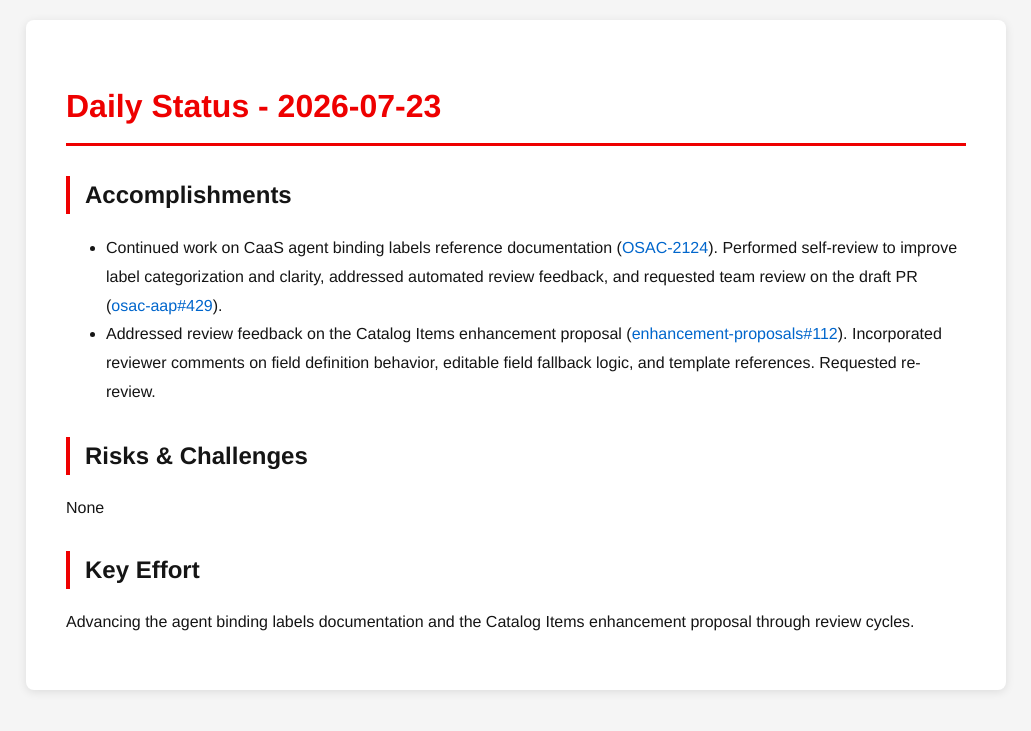
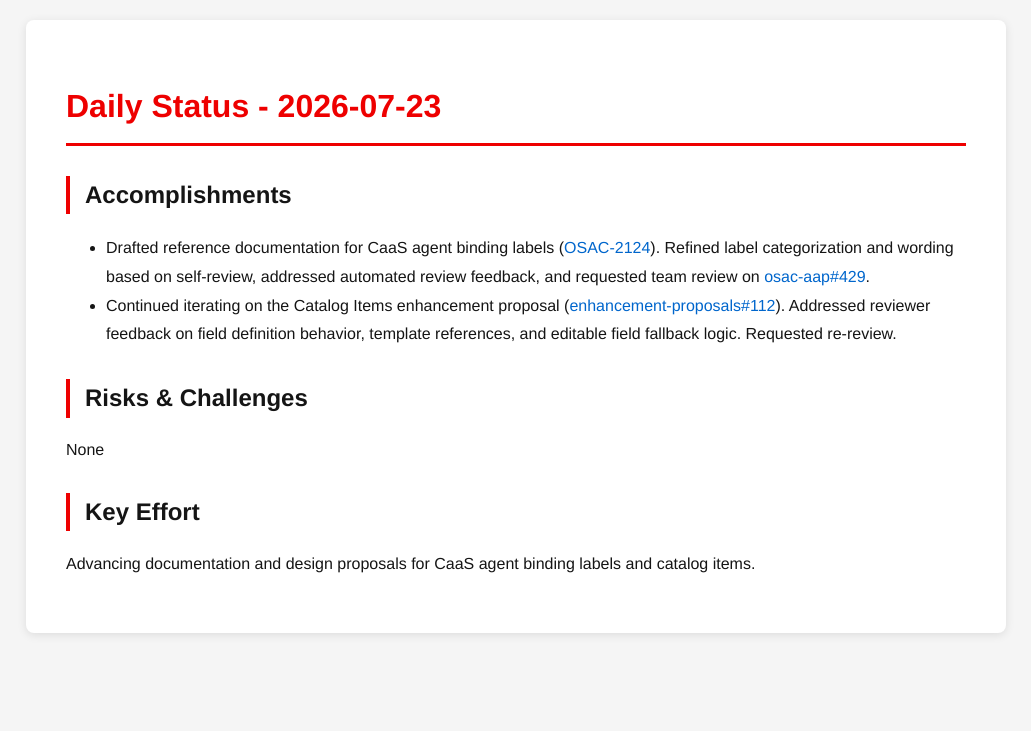
Before and after one commit to tzvatot/daily-status, a Jekyll site: the page built from 2026-07-23.md, in a window 1280 px wide. Shown: the top 731 px of the page, without its empty margins (124-1155 px from the left). Built offline with Jekyll 4.4.1, drawn with Linux system fonts in a browser that asks for light colours.

Commit message:
Daily status update - 2026-07-23

```diff
--- a/2026-07-23.md
+++ b/2026-07-23.md
@@ -7,11 +7,11 @@ date: 2026-07-23
 # Daily Status - 2026-07-23
 
 ## Accomplishments
-- Continued work on CaaS agent binding labels reference documentation ([OSAC-2124](https://redhat.atlassian.net/browse/OSAC-2124)). Performed self-review to improve label categorization and clarity, addressed automated review feedback, and requested team review on the draft PR ([osac-aap#429](https://github.com/osac-project/osac-aap/pull/429)).
-- Addressed review feedback on the Catalog Items enhancement proposal ([enhancement-proposals#112](https://github.com/osac-project/enhancement-proposals/pull/112)). Incorporated reviewer comments on field definition behavior, editable field fallback logic, and template references. Requested re-review.
+- Drafted reference documentation for CaaS agent binding labels ([OSAC-2124](https://redhat.atlassian.net/browse/OSAC-2124)). Refined label categorization and wording based on self-review, addressed automated review feedback, and requested team review on [osac-aap#429](https://github.com/osac-project/osac-aap/pull/429).
+- Continued iterating on the Catalog Items enhancement proposal ([enhancement-proposals#112](https://github.com/osac-project/enhancement-proposals/pull/112)). Addressed reviewer feedback on field definition behavior, template references, and editable field fallback logic. Requested re-review.
 
 ## Risks & Challenges
 None
 
 ## Key Effort
-Advancing the agent binding labels documentation and the Catalog Items enhancement proposal through review cycles.
+Advancing documentation and design proposals for CaaS agent binding labels and catalog items.
```
